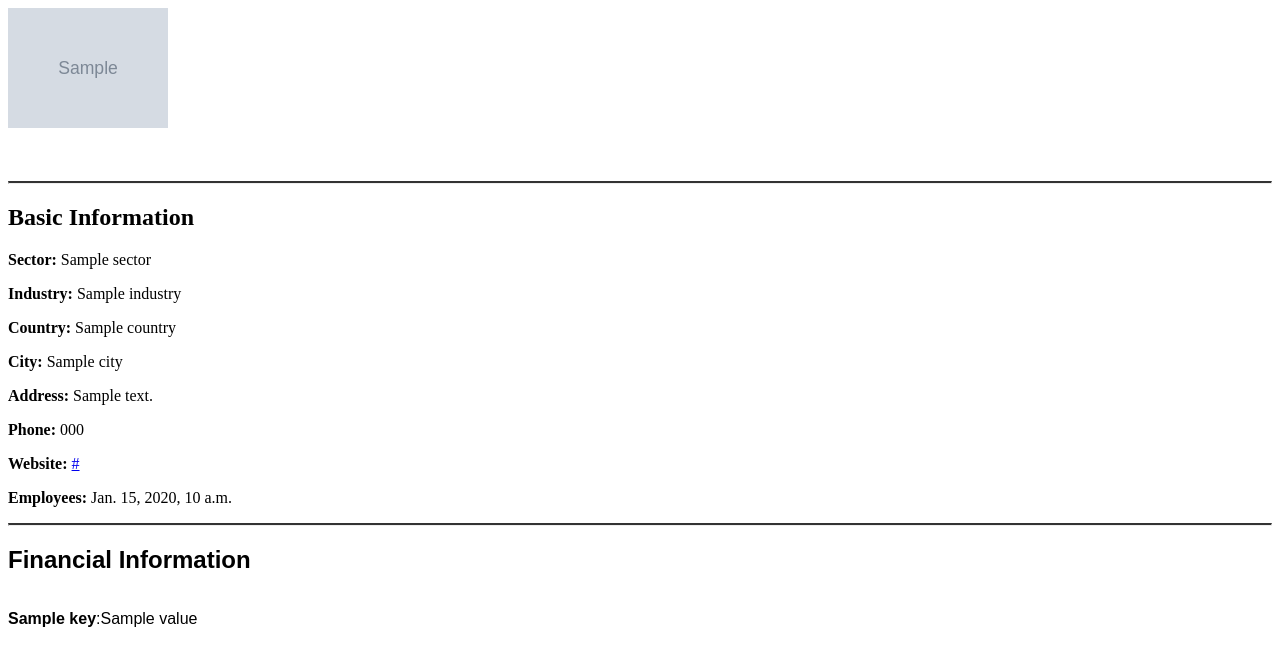
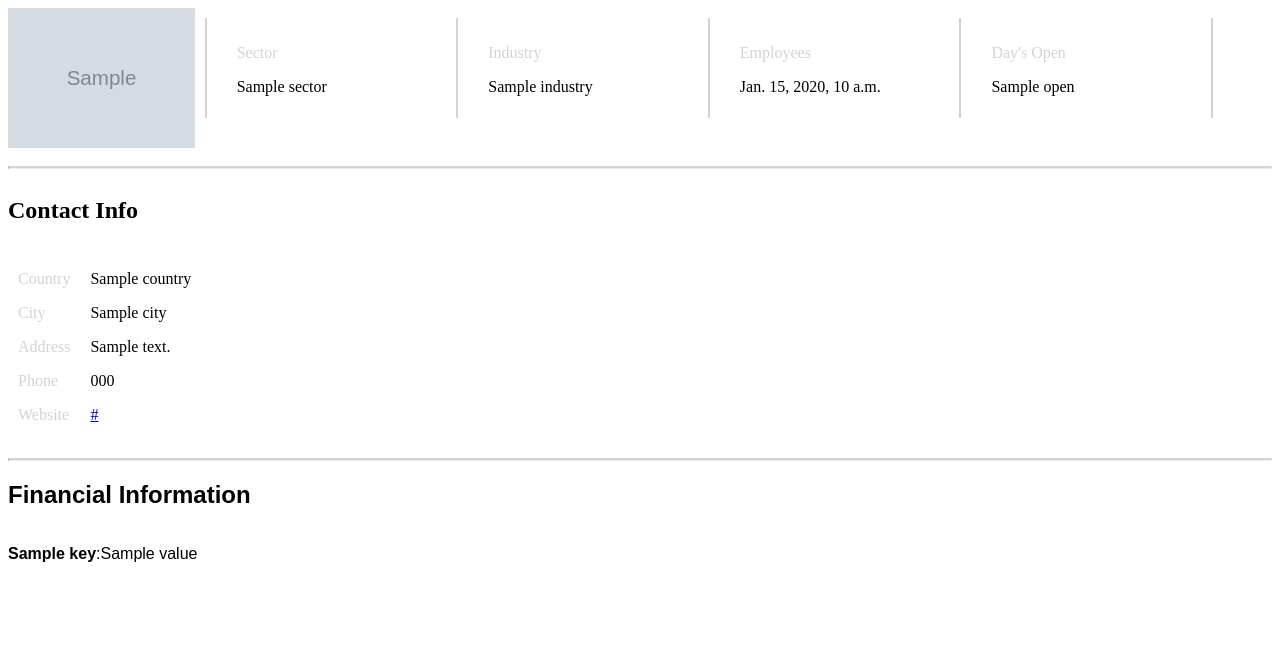
Before and after one commit to 2312420/lvl4-project, a Django app: template src/frontend/hotornot/templates/company-info.html in a window 1280 px wide. Shown: the top 666 px of the page. Run offline with Django 3.2, Linux system fonts and the light colour scheme; the template is opened without the code that fills it: most values are stand-ins (such as "Sample title", 1, 10 or a date in 2020); grey boxes marked "Sample" are stand-in pictures.

Commit message:
Styling for company info page

```diff
--- /dev/null
+++ b/src/frontend/hotornot/static/css/company_info.css
@@ -0,0 +1,34 @@
+.info-header{
+    height: 150px;
+}
+
+.info-header-boxes{
+    float: left;
+    margin: 10px;
+    padding: 10px;
+    width: 15%;
+}
+
+.info-header-lines{
+    float: left;
+    border-left: 2px solid lightgray;
+    margin: 10px;
+    height: 100px;
+}
+
+.info-second{
+    display: flex;
+}
+
+.info-second-contact-boxes{
+    float: left;
+    margin: 10px;
+}
+
+.info-second-contact{
+
+}
+
+.info-second-sum{
+
+}
--- a/src/frontend/hotornot/templates/base.html
+++ b/src/frontend/hotornot/templates/base.html
@@ -24,7 +24,7 @@
         <a href="{% url 'how_it_works' %}" style="float: right"> How it works </a>
     </div>
 
-    <div style="margin-left: 20px; margin-right: 20px; background-color: whitesmoke">
+    <div style="margin-left: 20px; margin-right: 20px;">
     {% block body_block %}
     {% endblock %}
 
--- a/src/frontend/hotornot/templates/company-info.html
+++ b/src/frontend/hotornot/templates/company-info.html
@@ -1,5 +1,6 @@
 {% load static %}
-
+    <link rel="stylesheet" type="text/css" href="{% static '/css/company_info.css' %}">
+    <!--
     <div style="padding-bottom: 5px; position: relative; min-height: 160px">
             <img src="{{ basic_info.logo_url }}" style="position: absolute; max-height: 160px; max-width: 160px">
             <p class = "busSummary"> {{ basic_info.longBusinessSummary }}</p>
@@ -30,3 +31,96 @@
             </div>
         {% endfor %}
     </div>
+    -->
+    <div class="info-header">
+
+        <div>
+            <img src="{{ basic_info.logo_url }}" style="height: 140px; max-width: 200px; position: relative; float: left">
+        </div>
+        <div class="busSummary">
+
+            <div class="info-header-lines"></div>
+
+            <div class="info-header-boxes">
+                <p style="color: lightgray">Sector</p>
+                <p>{{ basic_info.sector }}</p>
+            </div>
+
+            <div class="info-header-lines"></div>
+
+            <div class="info-header-boxes">
+                <p style="color: lightgray">Industry</p>
+                <p>{{ basic_info.industry }}</p>
+            </div>
+
+            <div class="info-header-lines"></div>
+
+            <div class="info-header-boxes">
+                <p style="color: lightgray">Employees</p>
+                <p>{{ basic_info.fullTimeEmployees }}</p>
+            </div>
+
+            <div class="info-header-lines"></div>
+
+            <div class="info-header-boxes">
+                <p style="color: lightgray">Day's Open</p>
+                <p>{{ finance_info.open }}</p>
+            </div>
+
+            <div class="info-header-lines"></div>
+
+        </div>
+
+    </div>
+
+    <hr style="border-top: 2px solid lightgray; position: relative">
+
+    <div class="info-second">
+
+        <div class="info-second-contact">
+            <h2>Contact Info</h2>
+
+            <!--
+            <p> <b>Country:</b> {{ basic_info.country }}</p>
+            <p> <b>City:</b> {{ basic_info.city }}</p>
+            <p> <b>Address:</b> {{ basic_info.address1 }}</p>
+            <p> <b>Phone:</b> {{ basic_info.phone }}</p>
+            <p> <b>Website:</b> <a href="{{ basic_info.website }}">{{ basic_info.website }}</a></p>
+            --->
+            <div class="info-second-contact-boxes">
+                <p style="color: lightgray" >Country</p>
+                <p style="color: lightgray" >City</p>
+                <p style="color: lightgray" >Address</p>
+                <p style="color: lightgray" >Phone</p>
+                <p style="color: lightgray" >Website</p>
+            </div>
+
+            <div class="info-second-contact-boxes">
+                <p>{{ basic_info.country }}</p>
+                <p>{{ basic_info.city }}</p>
+                <p>{{ basic_info.address1 }}</p>
+                <p>{{ basic_info.phone }}</p>
+                <p><a href="{{ basic_info.website }}">{{ basic_info.website }}</a></p>
+            </div>
+        </div>
+        <!--
+        <div class="info-second-sum">
+            <p> {{ basic_info.longBusinessSummary }}</p>
+        </div>
+        --->
+    </div>
+
+
+    <hr style="border-top: 2px solid lightgray; position: relative">
+
+
+
+
+    <div style="font-family: Arial, sans-serif;">
+        <h2> Financial Information </h2>
+        {% for key, value in finance_info.items %}
+            <div style="width: 50%; float: left">
+                <p> <b>{{ key }}</b>:{{ value }}</p>
+            </div>
+        {% endfor %}
+    </div>
```
Also changed, not shown: src/frontend/hotornot/static/css/companypage.css (+59 -23 lines), src/frontend/hotornot/templates/company.html (+39 -2 lines).
